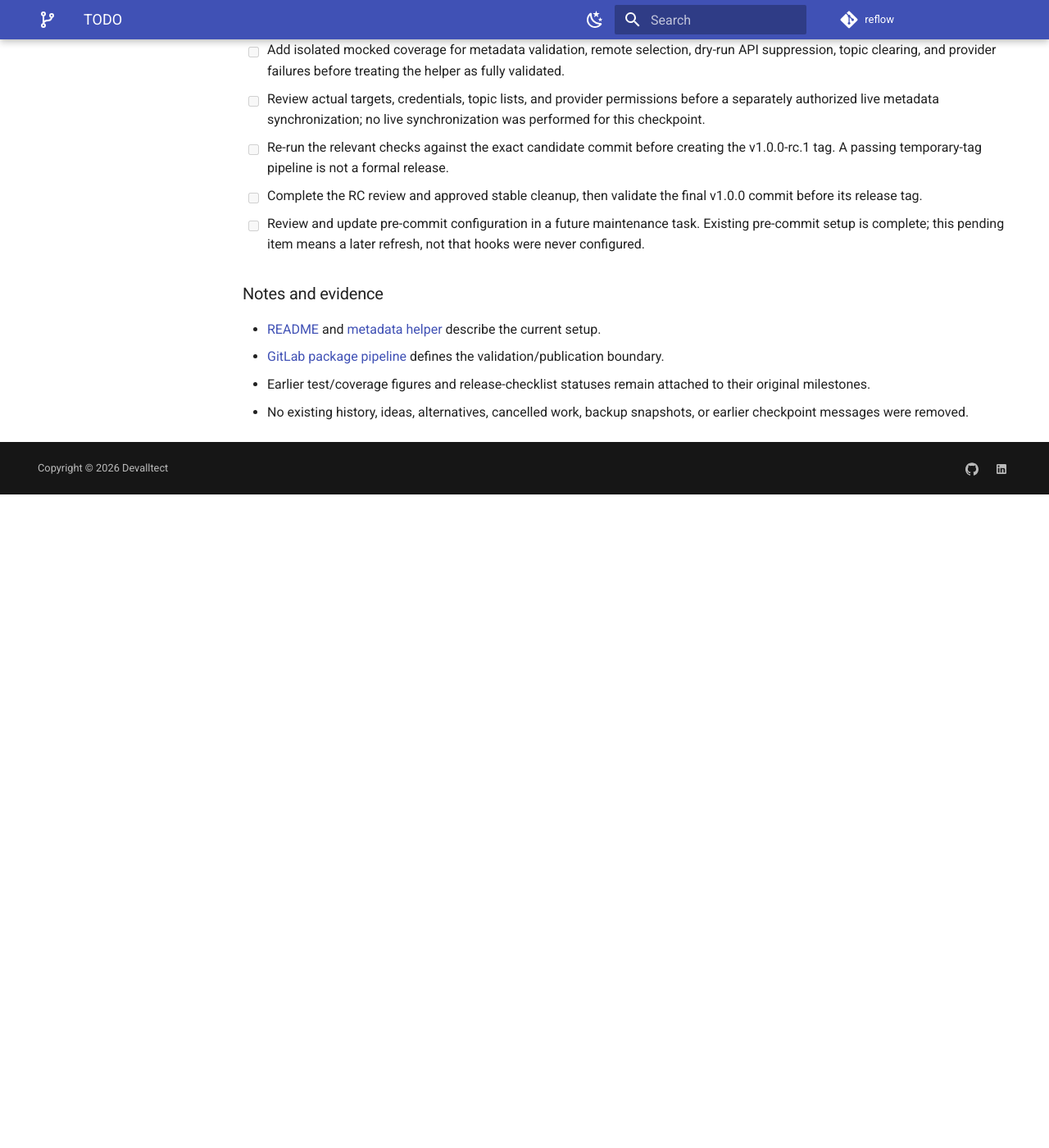
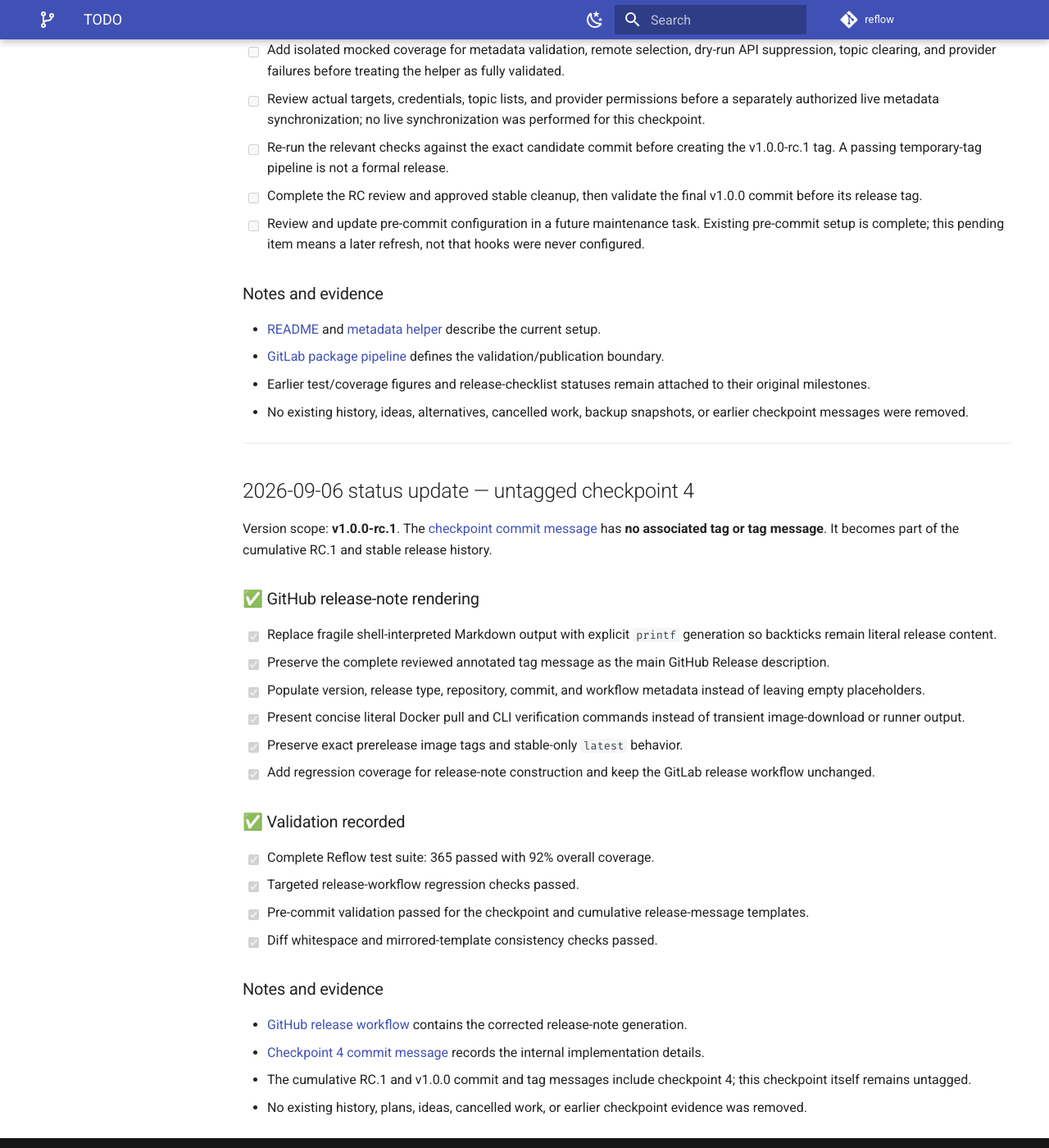
Before and after one commit to devalltect00/Git-Reflow, an MkDocs documentation site: the page built from docs/TODO_tracking_history.md, in a window 1280 px wide and 1400 px high, scrolled down 5593 px. Shown: the whole window at 82% size. Built offline with MkDocs 1.6.1 and Material for MkDocs 9.7.7, drawn with Linux system fonts in a browser that asks for light colours; comment, search, counter and statistics services are not loaded; before the commit the page ends 6196 px from its top, so only the background shows below that; some of the changed text lies outside the part shown.

Commit message:
fix(release): checkpoint safe GitHub release-note rendering
Correct Reflow's GitHub release-note generation so reviewed annotated tag
messages, release metadata, and Docker usage render as documentation instead of
being interpreted by the workflow shell.

This is an untagged development checkpoint after the repository-metadata
maintenance checkpoint. It hardens release presentation without changing the
Reflow CLI, GitLab publication behavior, package version, or release tag.

### 📝 Release-note generation

- Replace the unquoted Markdown heredoc with explicit `printf` output so inline
  and fenced backticks remain literal release content.
- Preserve the complete annotated tag message as the primary GitHub Release
  description.
- Populate the version, release type, repository, commit, and workflow fields
  without command substitution or missing values.

### 🐳 Docker guidance

- Publish concise commands for pulling the exact release image and verifying
  the `reflow` CLI with `--help`.
- Keep prerelease images on their exact tag and explain that only stable
  releases update `latest`.
- Prevent Docker pulls, layer progress, and runner output from executing or
  appearing while release notes are assembled.

### 🧪 Regression protection and validation

- Extend the container-workflow regression test to reject the unsafe heredoc
  and require literal Docker examples and populated metadata variables.
- Pass the focused workflow tests and the complete suite: 365 tests with 92%
  overall coverage.
- Pass targeted Ruff, Black, whitespace, end-of-file, and diff checks.

### 📌 Scope

- Keep GitLab's already escaped release-note generation unchanged.
- Keep this checkpoint untagged; it becomes part of the cumulative
  `v1.0.0-rc.1` and stable `v1.0.0` release messages.
- Do not change application commands, configuration, package metadata, Docker
  publication policy, or external repository state.

Refs: v1.0.0-rc.1 preparation
Previous checkpoint: commit-message-v1.0.0-development-checkpoint-3.txt
Tag: none

🔖 **Tags**:

- Type: `#fix`, `#release`, `#ci`
- Scope: `#github-actions`, `#release-notes`, `#docker`, `#markdown`
- Safety: `#annotated-tags`, `#regression-test`, `#stable-latest`

```diff
--- a/docs/TODO_tracking_history.md
+++ b/docs/TODO_tracking_history.md
@@ -1,6 +1,6 @@
 # TODO
 
-> Current status: see the [2026-09-02 checkpoint update](#checkpoint-3-2026-09-02).
+> Current status: see the [2026-09-06 checkpoint update](#checkpoint-4-2026-09-06).
 > Older checkboxes, test counts, plans, and decisions are preserved as recorded;
 > they are historical context, not proof that every current release gate passed.
 
@@ -194,3 +194,37 @@ that design; the original notes remain as history.
 - [GitLab package pipeline](../.gitlab/python-package.yml) defines the validation/publication boundary.
 - Earlier test/coverage figures and release-checklist statuses remain attached to their original milestones.
 - No existing history, ideas, alternatives, cancelled work, backup snapshots, or earlier checkpoint messages were removed.
+
+---
+
+<a id="checkpoint-4-2026-09-06"></a>
+
+## 2026-09-06 status update — untagged checkpoint 4
+
+Version scope: **v1.0.0-rc.1**.
+The [checkpoint commit message](../.config/custy/templates/commit-message-v1.0.0-development-checkpoint-4.txt)
+has **no associated tag or tag message**. It becomes part of the cumulative
+RC.1 and stable release history.
+
+### ✅ GitHub release-note rendering
+
+- [x] Replace fragile shell-interpreted Markdown output with explicit `printf` generation so backticks remain literal release content.
+- [x] Preserve the complete reviewed annotated tag message as the main GitHub Release description.
+- [x] Populate version, release type, repository, commit, and workflow metadata instead of leaving empty placeholders.
+- [x] Present concise literal Docker pull and CLI verification commands instead of transient image-download or runner output.
+- [x] Preserve exact prerelease image tags and stable-only `latest` behavior.
+- [x] Add regression coverage for release-note construction and keep the GitLab release workflow unchanged.
+
+### ✅ Validation recorded
+
+- [x] Complete Reflow test suite: 365 passed with 92% overall coverage.
+- [x] Targeted release-workflow regression checks passed.
+- [x] Pre-commit validation passed for the checkpoint and cumulative release-message templates.
+- [x] Diff whitespace and mirrored-template consistency checks passed.
+
+### Notes and evidence
+
+- [GitHub release workflow](../.github/workflows/release.yml) contains the corrected release-note generation.
+- [Checkpoint 4 commit message](../.config/custy/templates/commit-message-v1.0.0-development-checkpoint-4.txt) records the internal implementation details.
+- The cumulative RC.1 and v1.0.0 commit and tag messages include checkpoint 4; this checkpoint itself remains untagged.
+- No existing history, plans, ideas, cancelled work, or earlier checkpoint evidence was removed.
```
Also changed, not shown: CHANGELOG.md (+60 -32 lines), docs/TODO_tracking_history_v1.0.0-rc.1.md (+35 -1 lines), docs/TODO_tracking_history_v1.0.0.md (+35 -1 lines), docs/project_structure.md (+1 -0 lines), 4 other files.
